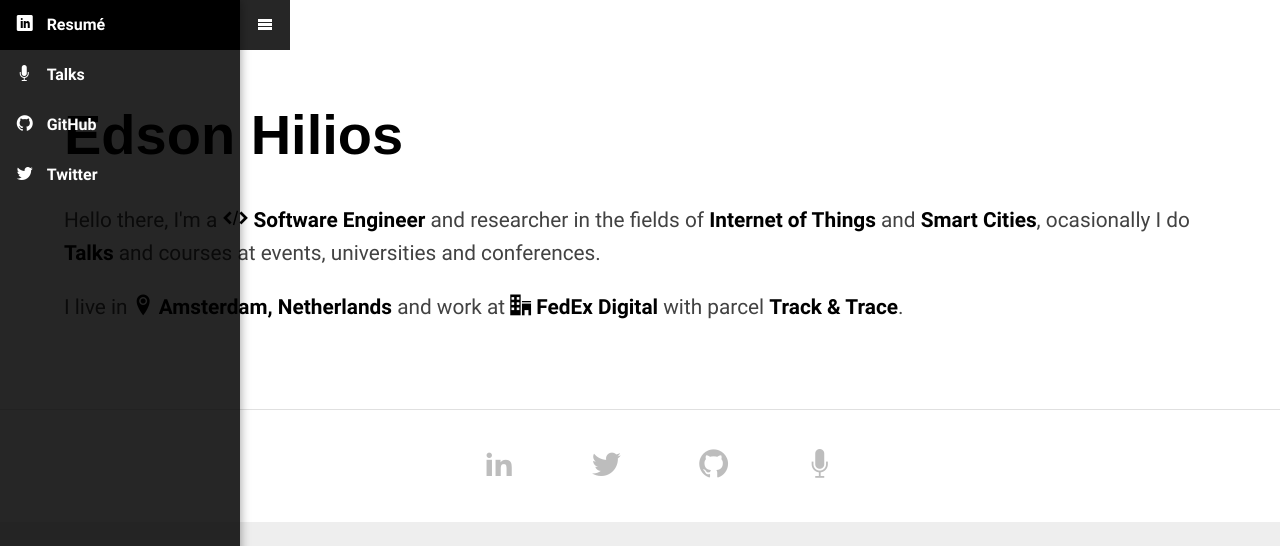
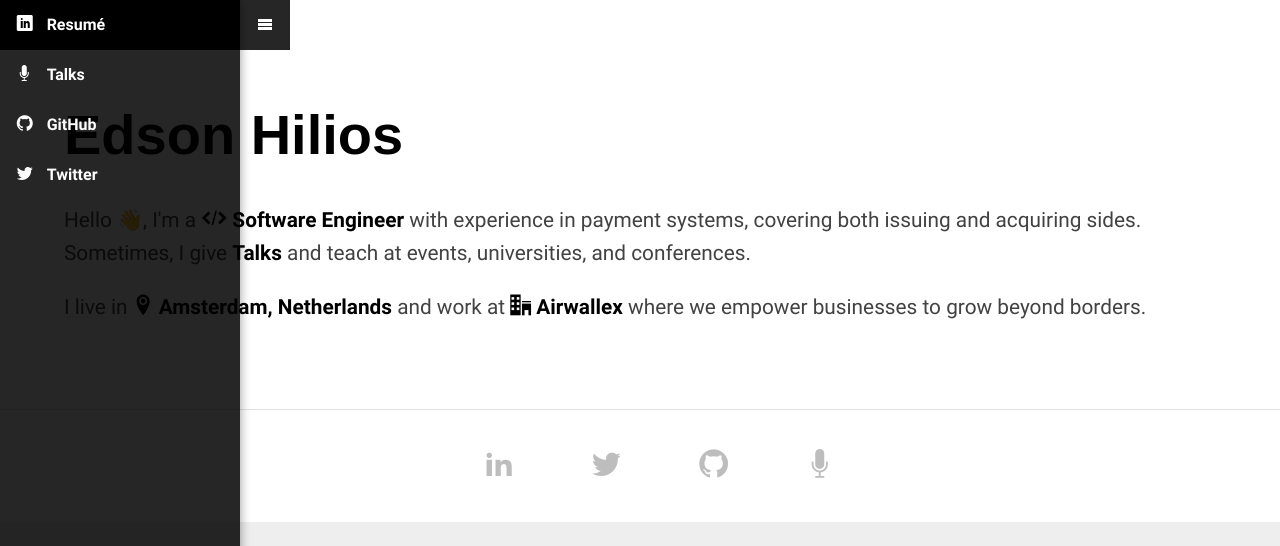
Before and after one commit to hilios/hilios, a Jekyll site: the page built from index.html, in a window 1280 px wide and 900 px high, cut to the strip 0-546 px from the top of the window. Built offline with Jekyll 4.4.1, drawn with Linux system fonts in a browser that asks for light colours; some web fonts are replaced.

Commit message:
Update where I work

```diff
--- a/index.html
+++ b/index.html
@@ -8,10 +8,10 @@
     <div class="pure-u-1">
       <h1>Edson Hilios</h1>
       <p>
-        Hello there, I'm a <i class="icon-embed2"></i> <strong>Software Engineer</strong> and researcher in the fields of <strong>Internet of Things</strong> and <strong>Smart Cities</strong>,  ocasionally I do <strong>Talks</strong> and courses at events, universities and conferences.
+        Hello 👋, I'm a <i class="icon-embed2"></i> <strong>Software Engineer</strong> with experience in payment systems, covering both issuing and acquiring sides. Sometimes, I give <strong>Talks</strong> and teach at events, universities, and conferences.
       </p>
       <p>
-        I live in <i class="icon-location2"></i> <strong>Amsterdam, Netherlands</strong> and work at <i class="icon-office"></i> <strong>FedEx Digital</strong> with parcel <strong>Track & Trace</strong>.
+        I live in <i class="icon-location2"></i> <strong>Amsterdam, Netherlands</strong> and work at <i class="icon-office"></i> <strong>Airwallex</strong> where we empower businesses to grow beyond borders.
       </p>
     </div>
   </div>
```
Also changed, not shown: LICENSE.txt (added), README.md.
